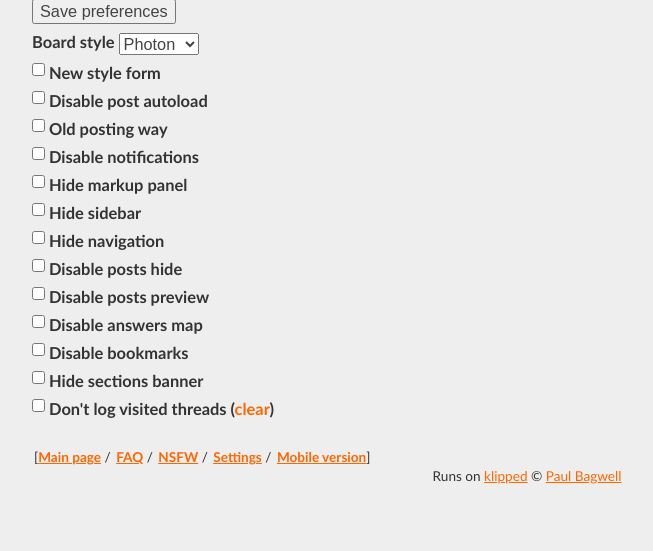
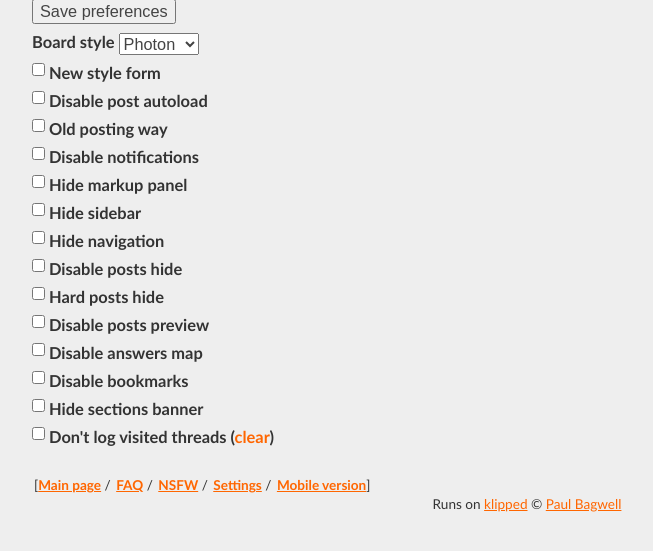
Before and after one commit to paulmillr/chieftain, a Django app: template board/templates/settings.html in a window 1280 px wide. Shown: the part 100-651 px from the top of the page, without its empty margins (248-901 px from the left). Run offline with Django 3.2, Linux system fonts and the light colour scheme; the template is opened without the code that fills it, so the values that code supplies are empty; parts of the project's set-up code (start-up, migrations or seed data) failed here and were passed over; some libraries are stand-ins or nearby versions.

Commit message:
hard posts hide

```diff
--- a/board/templates/settings.html
+++ b/board/templates/settings.html
@@ -73,6 +73,12 @@
                 <label for="disableHidden">{% trans "Disable posts hide" %}</label>
             </dt>
         </dl>
+        <dl>
+            <dt>
+                <input type="checkbox" name="hardHide" id="hardHide">
+                <label for="hardHide">{% trans "Hard posts hide" %}</label>
+            </dt>
+        </dl>
 
         <dl>
             <dt>
--- a/media/css/style.css
+++ b/media/css/style.css
@@ -317,6 +317,7 @@ label.placeholder {
 .thread {margin-bottom: 10px;}
 .thread, .faq {border-top: 1px solid; padding-top: 5px; margin-top: 5px;}
 .thread.hidden, .post.hidden {display: block;}
+.thread.hidden.hard {display: none;}, .post.hidden.hard {display: none;}
 .thread.hidden .post:not(:first-child), .thread.hidden div.skipped {display: none;}
 .skipped {color: #666;}
 .post, .faq > li{background: #ddd; padding: 5px; margin-bottom: 5px;}
--- a/media/js/script.js
+++ b/media/js/script.js
@@ -1033,15 +1033,16 @@ function initButtons(selector) {
             },
 
             onAdd : function(data) {
-                var first = false, post;
+                var first = false, post,
+                    hideClass = $.settings('hardHide') ? 'hard hidden' : 'hidden';
                 if (data.id === getPostId(data.first)) {
-                    data.thread.addClass('hidden')
+                    data.thread.addClass(hideClass);
                     post = data.first;
                     first = true;
                 } else {
                     post = data.post;
                 }
-                post.addClass('hidden')
+                post.addClass(hideClass);
                 var t = first ? gettext('Thread') : gettext('Post'),
                     s = $('<span/>').addClass('skipped')
                     .text(t +
```
